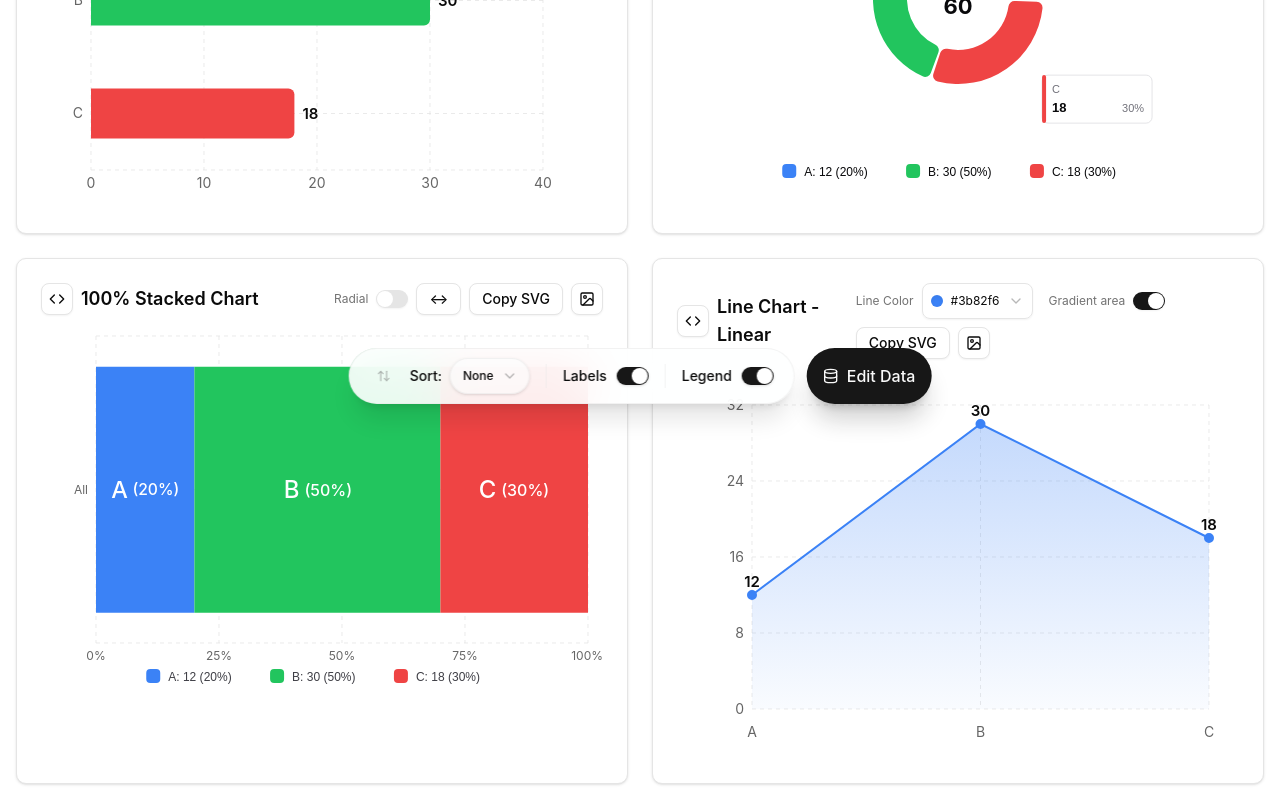
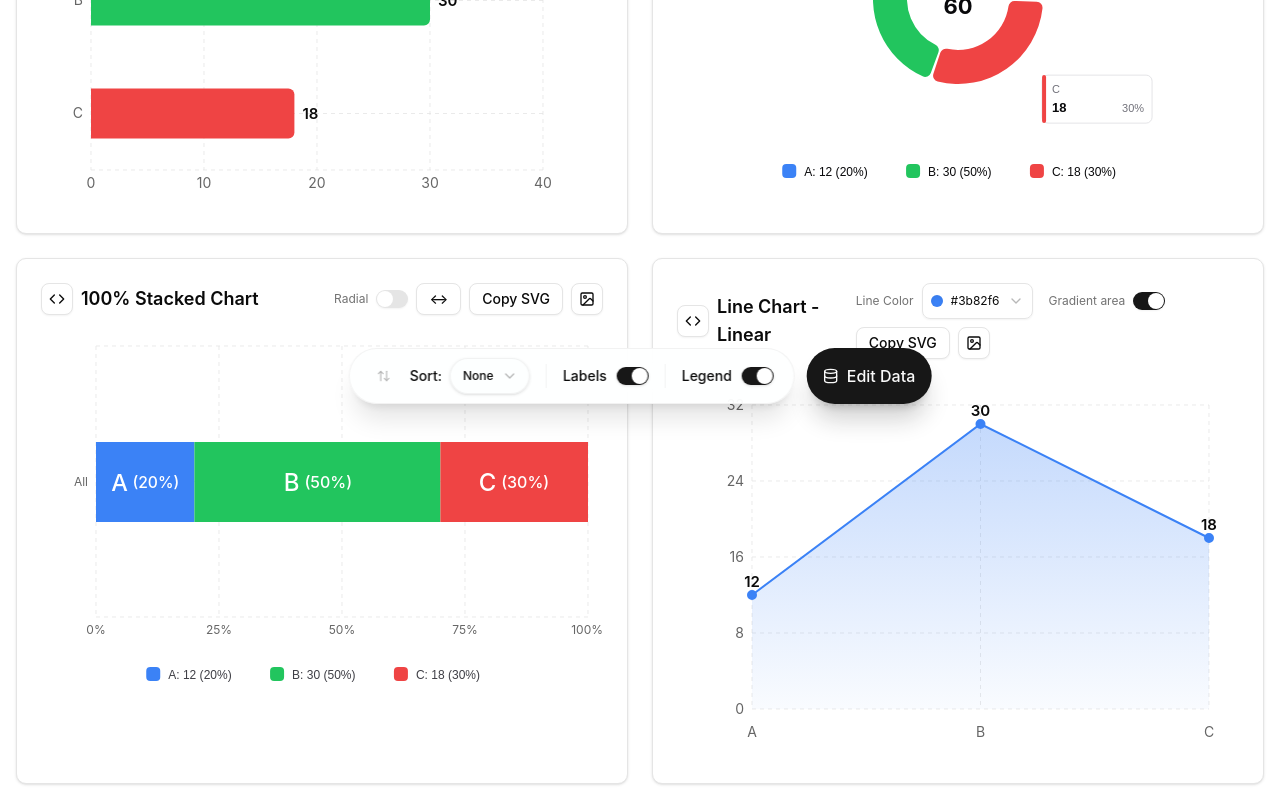
Before and after one commit to s1n-c0s/FastChart, a React (Vite) app: page / in a window 1280 px wide. Shown: the part 348-1148 px from the top of the page. Built offline with nearby package versions, Linux system fonts and the light colour scheme.

Commit message:
fix(stacked-chart): constrain fullscreen bar size and improve spacing between chart and legend

```diff
--- a/src/components/charts/stacked-chart.tsx
+++ b/src/components/charts/stacked-chart.tsx
@@ -398,7 +398,8 @@ export const StackedChart = React.memo(function StackedChart({
     const { fontSize, rectSize, gap, spacingY } = legendConfig;
     const textColor = isDark ? "#e4e4e7" : "#3f3f46";
 
-    const startY = isStandalone ? 12 : Math.max(0, (dimensions.height || 384) - legendHeight - 8);
+    const legendBottomMargin = showLegend ? (isFullscreen ? 24 : 10) : 0;
+    const startY = isStandalone ? 12 : Math.max(0, (dimensions.height || 384) - legendHeight - legendBottomMargin);
 
     return (
       <g className="svg-legend">
@@ -444,20 +445,20 @@ export const StackedChart = React.memo(function StackedChart({
     const baseWidth = dimensions.width || (isFullscreen ? 800 : 400);
     const baseHeight = dimensions.height || (isFullscreen ? 500 : 384);
 
-    const legendBottomMargin = showLegend ? 8 : 0;
+    const legendBottomMargin = showLegend ? (isFullscreen ? 24 : 10) : 0;
     const legendStartY = showLegend
       ? Math.max(120, baseHeight - legendHeight - legendBottomMargin)
       : baseHeight;
 
     // Radial semi-circle ends at cy. All content (arc, text, arrows) sits strictly ABOVE cy.
     // Ensure safe area padding and clean spacing between radialCy and legendStartY
-    const radialGap = showLegend && legendRows.length > 0 ? (isFullscreen ? 40 : 32) : 0;
+    const radialGap = showLegend && legendRows.length > 0 ? (isFullscreen ? 56 : 32) : 0;
     const radialCy = showLegend
       ? Math.max(120, legendStartY - radialGap)
       : Math.max(160, baseHeight - (isFullscreen ? 36 : 24));
 
     // Give proper headroom above the radial arc so it breathes comfortably
-    const topHeadroom = isFullscreen ? 50 : 35;
+    const topHeadroom = isFullscreen ? 60 : 35;
     const availableRadiusW = (baseWidth / 2) * (showLegend ? 0.82 : 0.85);
     const availableRadiusH = Math.max(60, (radialCy - topHeadroom) * (showLegend ? 0.88 : 0.92));
     const maxRadius = Math.min(availableRadiusW, availableRadiusH);
@@ -631,7 +632,14 @@ export const StackedChart = React.memo(function StackedChart({
     )
   }
 
-  const chartBottomMargin = showLegend ? (legendHeight + (legendRows.length > 0 ? 16 : 10)) : 10;
+  const chartToLegendGap = isFullscreen ? 56 : 32;
+  const legendBottomMargin = showLegend ? (isFullscreen ? 24 : 10) : 0;
+  const chartBottomMargin = showLegend
+    ? (legendHeight + chartToLegendGap + legendBottomMargin)
+    : (isFullscreen ? 24 : 10);
+
+  const horizontalBarSize = isFullscreen ? 140 : 80;
+  const verticalBarSize = isFullscreen ? 160 : 90;
 
   // Horizontal mode: bars grow to the right
   if (isHorizontal) {
@@ -643,7 +651,8 @@ export const StackedChart = React.memo(function StackedChart({
             data={stackedData}
             stackOffset="expand"
             layout="vertical"
-            margin={{ top: 5, right: 15, bottom: chartBottomMargin, left: 5 }}
+            barSize={horizontalBarSize}
+            margin={{ top: isFullscreen ? 50 : 15, right: isFullscreen ? 30 : 15, bottom: chartBottomMargin, left: isFullscreen ? 20 : 5 }}
           >
             <CartesianGrid className="stroke-border opacity-80" strokeDasharray="4 4" />
             <YAxis
@@ -651,8 +660,8 @@ export const StackedChart = React.memo(function StackedChart({
               dataKey="name"
               tickLine={false}
               axisLine={false}
-              width={50}
-              style={{ fontSize: '12px' }}
+              width={isFullscreen ? 60 : 50}
+              style={{ fontSize: isFullscreen ? '14px' : '12px' }}
             />
             <XAxis
               type="number"
@@ -660,7 +669,7 @@ export const StackedChart = React.memo(function StackedChart({
               tickFormatter={(v) => `${(v * 100).toFixed(0)}%`}
               tickLine={false}
               axisLine={false}
-              style={{ fontSize: '12px' }}
+              style={{ fontSize: isFullscreen ? '13px' : '12px' }}
             />
             <Tooltip
               shared={false}
@@ -675,6 +684,7 @@ export const StackedChart = React.memo(function StackedChart({
                 stackId="stacked"
                 fill={d.color}
                 name={d.label}
+                barSize={horizontalBarSize}
                 isAnimationActive={isAnimationActive}
               >
                 {showLabels && (
@@ -701,7 +711,8 @@ export const StackedChart = React.memo(function StackedChart({
           data={stackedData}
           stackOffset="expand"
           layout="horizontal"
-          margin={{ top: 5, right: 15, bottom: chartBottomMargin, left: 5 }}
+          barSize={verticalBarSize}
+          margin={{ top: isFullscreen ? 40 : 15, right: isFullscreen ? 30 : 15, bottom: chartBottomMargin, left: isFullscreen ? 20 : 5 }}
         >
           <CartesianGrid className="stroke-border opacity-80" strokeDasharray="4 4" />
           <XAxis
@@ -709,8 +720,8 @@ export const StackedChart = React.memo(function StackedChart({
             dataKey="name"
             tickLine={false}
             axisLine={false}
-            height={40}
-            style={{ fontSize: '12px' }}
+            height={isFullscreen ? 50 : 40}
+            style={{ fontSize: isFullscreen ? '14px' : '12px' }}
           />
           <YAxis
             type="number"
@@ -718,8 +729,8 @@ export const StackedChart = React.memo(function StackedChart({
             tickFormatter={(v) => `${(v * 100).toFixed(0)}%`}
             tickLine={false}
             axisLine={false}
-            width={50}
-            style={{ fontSize: '12px' }}
+            width={isFullscreen ? 60 : 50}
+            style={{ fontSize: isFullscreen ? '13px' : '12px' }}
           />
           <Tooltip
             shared={false}
@@ -734,6 +745,7 @@ export const StackedChart = React.memo(function StackedChart({
               stackId="stacked"
               fill={d.color}
               name={d.label}
+              barSize={verticalBarSize}
               isAnimationActive={isAnimationActive}
             >
               {showLabels && (
```
